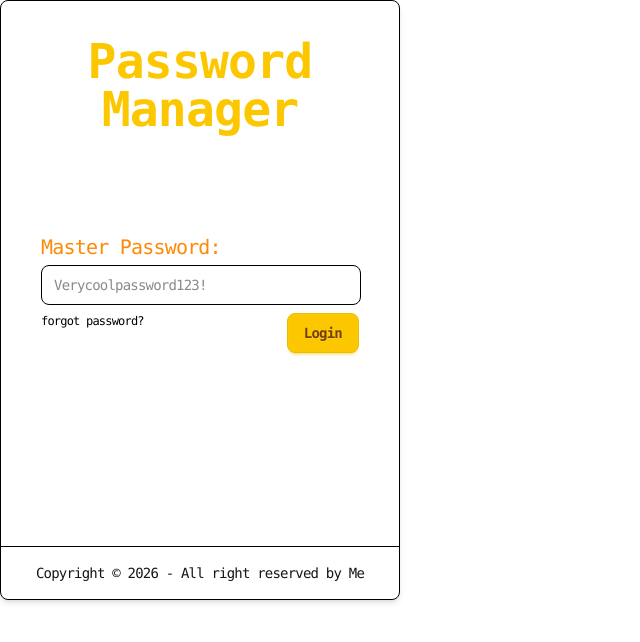
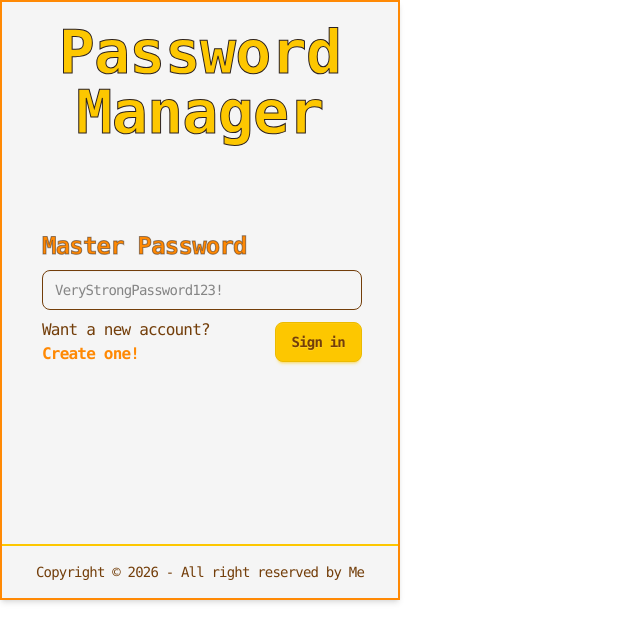
Before and after one commit to kayam1/password-manager, a React (Vite) app: page /RegisterPage in a window 1280 px wide. Shown: the top 642 px of the page, without its empty margins (0-640 px from the left). Built offline with nearby package versions, Linux system fonts and the light colour scheme.

Commit message:
Added a complete register page, updated css of login page to match register, created passwordValidator hook

```diff
--- a/src/App.jsx
+++ b/src/App.jsx
@@ -3,6 +3,7 @@ import { useState, useEffect } from "react";
 
 import LoginPage from "./pages/LoginPage";
 import MainPage from "./pages/MainPage";
+import RegisterPage from "./pages/RegisterPage";
 import NotFoundPage from "./pages/NotFoundPage";
 
 export default function App() {
@@ -23,7 +24,6 @@ export default function App() {
     loadData();
   }, []); //Empty array = only run this once at the start
 
-
   // While loading show nothing
   if (isLoading) {
     return <div className="p-4 text-center">Loading...</div>;
@@ -35,6 +35,7 @@ export default function App() {
       <Routes>
         <Route path="/LoginPage" element={<LoginPage />} />
         <Route path="/MainPage" element={<MainPage />} />
+        <Route path="/RegisterPage" element={<RegisterPage />} />
       </Routes>
     </MemoryRouter>
 );
--- a/src/components/Button.jsx
+++ b/src/components/Button.jsx
@@ -1,6 +1,6 @@
 
-export default function MyButton() {
+export default function MyButton({text}) {
   return (
-    <button className='btn btn-primary font-semibold'>Login</button>
+    <button className='btn btn-primary font-semibold mr-9'>{text}</button>
   );
 }
--- /dev/null
+++ b/src/hooks/usePasswordValidator.jsx
@@ -0,0 +1,33 @@
+import { useRef } from "react";
+
+export default function usePasswordValidator(input) {
+
+  const charUpperCount = useRef(0);
+  const charLowerCount = useRef(0);
+  const numCount = useRef(0);
+  const symbolCount = useRef(0);
+  let isValidLength;
+
+    if (input.length > 16) {
+      isValidLength = true;
+    } else {
+      isValidLength = false;
+    }
+
+    let lastInput = (input.charAt(input.length-1));
+    if (/[a-z]/.test(lastInput)) {  //lowercase letters
+      charLowerCount.current++;
+      console.log("letter: "+lastInput);
+    } else if (/[A-Z]/.test(lastInput)) { //uppercase letters
+      charUpperCount.current++;
+      console.log("letter: "+lastInput);
+    } else if (/[0-9]/.test(lastInput)) { //numbers
+      numCount.current++;
+      console.log("number: "+lastInput);
+    } else if (/[^A-Za-z0-9]/.test(lastInput)) { //symbols
+      symbolCount.current++;
+      console.log("symbol: "+lastInput);
+    }
+
+    return charUpperCount.current, charLowerCount.current, numCount.current, symbolCount.current, isValidLength;
+  }
--- a/src/index.css
+++ b/src/index.css
@@ -2,3 +2,18 @@
 @plugin "daisyui/index.js" {
     themes: bumblebee --default;
 };
+
+@layer base {
+  .text-stroke-1 {
+    -webkit-text-stroke: 1px rgb(43, 33, 33);
+  }
+  .text-stroke-2 {
+    -webkit-text-stroke: 1px rgba(43, 33, 33, 0.5);
+  }
+  .text-stroke-3 {
+    -webkit-text-stroke: 1px rgba(43, 33, 33, 0.35);
+  }
+  .text-stroke-4 {
+    -webkit-text-stroke: 1px rgba(43, 33, 33, 0.1);
+  }
+}
--- a/src/pages/LoginPage.jsx
+++ b/src/pages/LoginPage.jsx
@@ -9,33 +9,42 @@ export default function LoginPage() {
   const navigate = useNavigate();
 
   function handleSubmit(event) {
-    event.preventDefault()
+    event.preventDefault();
     if (input === password) {
       chrome.storage.session.set({ isLoggedIn: "true" });
-      setErrorMsg("")
-      navigate("/MainPage")
+      setErrorMsg("");
+      navigate("/MainPage");
     } else {
-      setErrorMsg("Password is incorrect")
+      setErrorMsg("Password is incorrect");
     }
   }
+
+  function handleRegisterClick(event) {
+    event.preventDefault();
+    navigate("/RegisterPage");
+  }
+
   return (
-    <div className='flex flex-col w-100 h-150 bg-base-100 border border-accent rounded-lg shadow-md font-mono tracking-tighter' >
-      <div className="grow p-4">
-        <h1 className="text-primary text-5xl antialiased text-center pb-25 font-bold mt-5">Password Manager</h1>
-        <form onSubmit={handleSubmit}>
-          <label className='text-secondary ml-6 text-xl' for="mPassword">Master Password:</label><br/>
-          <input className="input border-accent mt-1 focus:placeholder:opacity-0 ml-6" type="password" id="mPassword"
-            placeholder="Verycoolpassword123!" onChange={(event) => setInput(event.target.value)}></input>
-          <div className='flex flex-row justify-between items-center mx-6 pt-2'>
-            <a href="" className='text-accent text-xs self-start hover:underline no-underline'>forgot password?</a>
-            <Button />
+    <div className='flex flex-col w-100 h-150 bg-base-200 border-2 border-secondary shadow-md font-mono tracking-tighter' >
+      <div className="grow">
+        <h1 className="text-primary text-6xl antialiased text-center pb-22 font-bold mt-5 text-stroke-1">Password Manager</h1>
+        <form className='ml-10' onSubmit={handleSubmit}>
+          <label className='text-secondary text-2xl font-bold text-stroke-2' for="mPassword">Master Password</label><br />
+          <input className="input border-primary-content mt-2 focus:outline-amber-400 focus:border-primary-content focus:placeholder:opacity-0 bg-base-200" type="password" id="mPassword"
+            placeholder="VeryStrongPassword123!" onChange={(event) => setInput(event.target.value)}></input>
+          <div className='flex flex-row justify-between items-center pt-2'>
+            <div>
+              <p className='text-primary-content text-md self-start'>Want a new account? </p>
+              <a href="" className='text-secondary text-md self-start hover:underline no-underline' onClick={handleRegisterClick}><b>Create one!</b></a>
+            </div>
+            <Button text="Sign in" />
           </div>
-          <p className='mt-15 text-center'>{errorMsg}</p>
+          <p className='error font-bold mt-15 text-center'>{errorMsg}</p>
         </form>
       </div>
-      <footer className="footer sm:footer-horizontal border-accent footer-center p-4 border-t">
+      <footer className="footer sm:footer-horizontal border-primary footer-center p-4 border-t-2">
         <aside>
-          <p>Copyright © {new Date().getFullYear()} - All right reserved by Me</p>
+          <p className='text-primary-content'>Copyright © {new Date().getFullYear()} - All right reserved by Me</p>
         </aside>
       </footer>
     </div>
--- /dev/null
+++ b/src/pages/RegisterPage.jsx
@@ -0,0 +1,71 @@
+import Button from '../components/Button';
+import { useState, useRef } from 'react';
+import { useNavigate } from "react-router";
+import usePasswordValidator from '../hooks/usePasswordValidator';
+
+export default function RegisterPage() {
+  const [password, setPassword] = useState("");
+  const [hasErrorMessage, setHasErrorMsg] = useState("");
+  const isSamePassword = useRef("false");
+  const navigate = useNavigate();
+
+  const { upperCount, lowerCount, numCount, symbolCount, isValidLength } = usePasswordValidator(password);
+
+  function ComparePasswords(input) {
+    if (input === password) {
+      isSamePassword.current = true;
+      setHasErrorMsg("");
+    } else {
+      isSamePassword.current = false;
+      setHasErrorMsg("Passwords Don't Match");
+    }
+  }
+
+  function handleSubmit(event) {
+    event.preventDefault();
+    if (upperCount > 0 && lowerCount > 0 && numCount > 0 && symbolCount > 0 && isValidLength && isSamePassword) {
+      chrome.storage.session.set({ isLoggedIn: "true" });
+      chrome.storage.local.set({masterPassword: {password}})
+      setHasErrorMsg("");
+      navigate("/MainPage");
+    } else {
+      setHasErrorMsg("Password is incorrect");
+    }
+  }
+
+  function handleSigninClick(event) {
+    event.preventDefault();
+    navigate("/LoginPage");
+  }
+
+  return (
+    <div className='w-100 h-150 bg-base-200 border-2 border-secondary shadow-md font-mono tracking-tighter' >
+          <h1 className="text-primary text-6xl antialiased text-center pb-15 font-bold mt-5 text-stroke-1">Password Manager</h1>
+          <form className='ml-10' onSubmit={handleSubmit}>
+            <label className='text-secondary text-2xl font-bold text-stroke-2' for="mPassword1">Create Master Password</label><br />
+            <input className="input border-accent mt-2 focus:outline-primary focus:placeholder:opacity-0 bg-base-200 mb-6" type="password" id="mPassword1"
+              placeholder="VeryStrongPassword123!" maxlength="64" onChange={(event) => setPassword(event.target.value)}></input>
+            <label className='text-secondary text-2xl font-bold text-stroke-2' for="mPassword2">Repeat Master Password</label><br />
+            <input className="input border-accent mt-2 focus:outline-primary focus:placeholder:opacity-0 bg-base-200" type="password" id="mPassword2"
+              placeholder="Again..." onChange={(event) => ComparePasswords(event.target.value)}></input>
+            <div className='flex flex-row justify-between items-center pt-2'>
+              <div>
+                <p className='text-primary-content text-md self-start'>Already have an account? </p>
+                <a href="" className='text-secondary text-md self-start hover:underline no-underline' onClick={handleSigninClick}><b>Sign In</b></a>
+              </div>
+              <Button text="Register"/>
+            </div>
+          </form>
+          <div className='bg-amber-200 mx-15 rounded-3xl'>
+          <h3 className='text-secondary text-xl font-bold text-center mt-10 text-stroke-3'>Password Requirements</h3>
+          <ul className='text-primary-content text-center'>
+            <li><span className='text-secondary font-bold text-stroke-4'>16 - 64</span> characters long</li>
+            <li><span className='text-secondary font-bold text-stroke-4'>UPPERCASE</span> and <span className='text-secondary font-bold text-stroke-4'>lowercase</span> letters</li>
+            <li>At least one <span className='text-secondary font-bold text-stroke-4'>Number</span></li>
+            <li>At least one <span className='text-secondary font-bold text-stroke-4'>Special Character</span></li>
+            <li className='text-error font-bold text-stroke-4'>{hasErrorMessage}</li>
+          </ul>
+          </div>
+    </div>
+  )
+}
```
Also changed, not shown: src/services/PasswordHashing.jsx (added).
